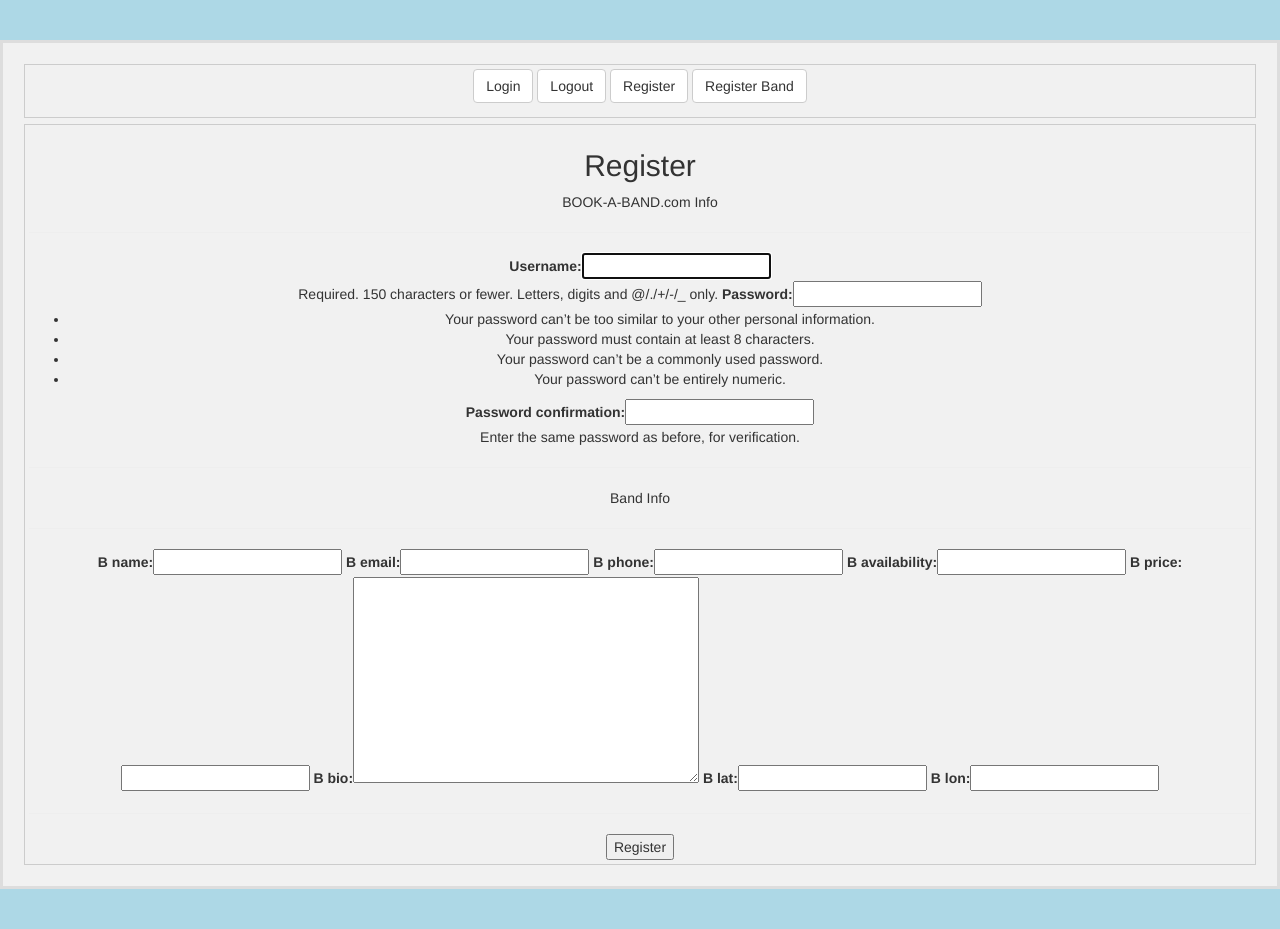
After one commit to ngb2zf/DBFinalProj, a Django app: page /accounts/register_band/ in a window 1280 px wide. The commit adds this page. Run offline with Django 3.2, Linux system fonts and the light colour scheme; some libraries are stand-ins or nearby versions.

Commit message:
Can register band and user at same time (but it looks like dog ass)

```diff
--- a/DBFinalProj/forms.py
+++ b/DBFinalProj/forms.py
@@ -1,7 +1,8 @@
 from django import forms
 from django.contrib.auth.models import User
 from django.contrib.auth.forms import UserCreationForm
-
+from django.forms import ModelForm
+from bandsapp.models import Bands, Hosts
 
 class MyRegistrationForm(UserCreationForm):
     # email = forms.EmailField(required=True)
@@ -21,9 +22,17 @@ class MyRegistrationForm(UserCreationForm):
         return user
 
 
+class Band_MyRegistrationForm(ModelForm):
 
-class ContactForm1(forms.Form):
-    subject = forms.CharField(max_length=100)
+    class Meta:
+        model = Bands
+        fields = ('b_name', 'b_email', 'b_phone','b_availability', 'b_price', 'b_bio', 'b_lat', 'b_lon')
 
-class ContactForm3(forms.Form):
-    message = forms.CharField(widget=forms.Textarea)
+    def save(self, commit=True):
+        band = super(Band_MyRegistrationForm, self).save(commit=False)
+
+
+        if commit:
+            band.save()
+
+        return band
--- a/DBFinalProj/urls.py
+++ b/DBFinalProj/urls.py
@@ -30,6 +30,7 @@ urlpatterns = [
     url(r'^accounts/invalid/$', views.invalid_login, name='invalid'),
     url(r'^accounts/register/$', views.register_user, name='register'),
     url(r'^accounts/register_success/$', views.register_success, name='reg_success'),
+    url(r'^accounts/register_band/$', views.register_band, name='reg_band'),
 
 
 
--- a/DBFinalProj/views.py
+++ b/DBFinalProj/views.py
@@ -1,7 +1,7 @@
 from django.shortcuts import render_to_response
 from django.http import HttpResponse, HttpResponseRedirect
 from django.contrib import auth
-from .forms import MyRegistrationForm
+from .forms import MyRegistrationForm, Band_MyRegistrationForm
 # Create your views here.
 
 
@@ -51,5 +51,26 @@ def register_user(request):
 
     return render_to_response('register.html', args)
 
+def register_band(request):
+    if request.method == 'POST':
+
+        form = Band_MyRegistrationForm(request.POST)
+        form2 = MyRegistrationForm(request.POST)
+        if form.is_valid() & form2.is_valid():
+            form.save()
+            return HttpResponseRedirect('/accounts/register_success')
+
+    else:
+        form = Band_MyRegistrationForm()
+        form2 = MyRegistrationForm()
+    args = {}
+    # args.update(csrf(request))
+
+    args['form'] = form
+    args['form2'] = form2
+
+    return render_to_response('register_band.html', args)
+
+
 def register_success(request):
     return render_to_response('register_success.html')
--- a/templates/base.html
+++ b/templates/base.html
@@ -16,7 +16,8 @@
         {% block sidebar %}
             <p><a href="/accounts/login/" class="btn btn-default">Login</a>
             <a href="/accounts/logout/" class="btn btn-default">Logout</a>
-            <a href="/accounts/register/" class="btn btn-default">Register</a></p>
+            <a href="/accounts/register/" class="btn btn-default">Register</a>
+            <a href="/accounts/register_band/" class="btn btn-default">Register Band</a></p>
         {% endblock %}
     </div>
 
--- /dev/null
+++ b/templates/register_band.html
@@ -0,0 +1,26 @@
+{% extends "base.html" %}
+
+{% block content %}
+
+  <h2>Register</h2>
+
+{#  {% for field in form %}#}
+{#    {{field.error}}#}
+{##}
+{#  {% endfor %}#}
+
+  <form action="/accounts/register_band/" method="post">
+        <p>BOOK-A-BAND.com Info</p>
+      <hr>
+  {{ form2 }}
+      <hr>
+      <p>Band Info</p>
+      <hr>
+  {{form}}
+      <hr>
+
+  <input type="submit" value="Register" />
+
+  </form>
+
+{% endblock %}
```
